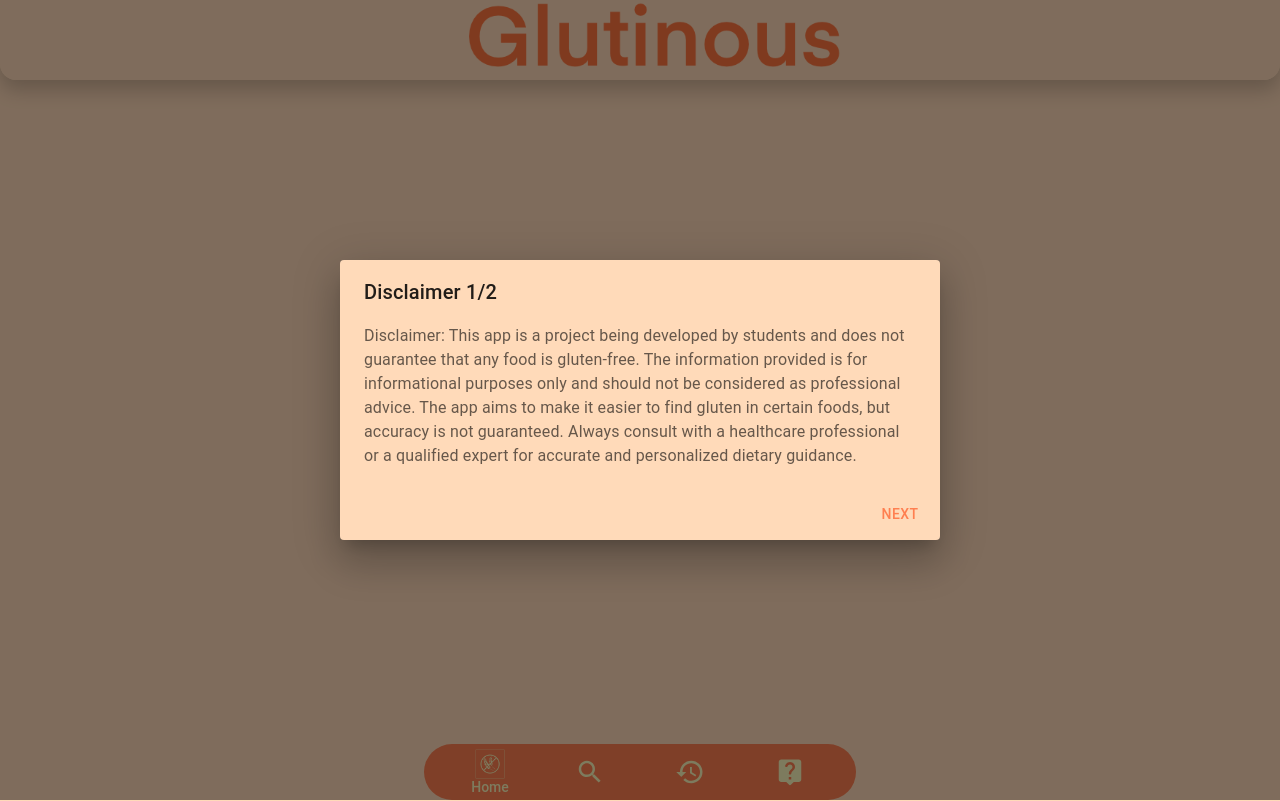
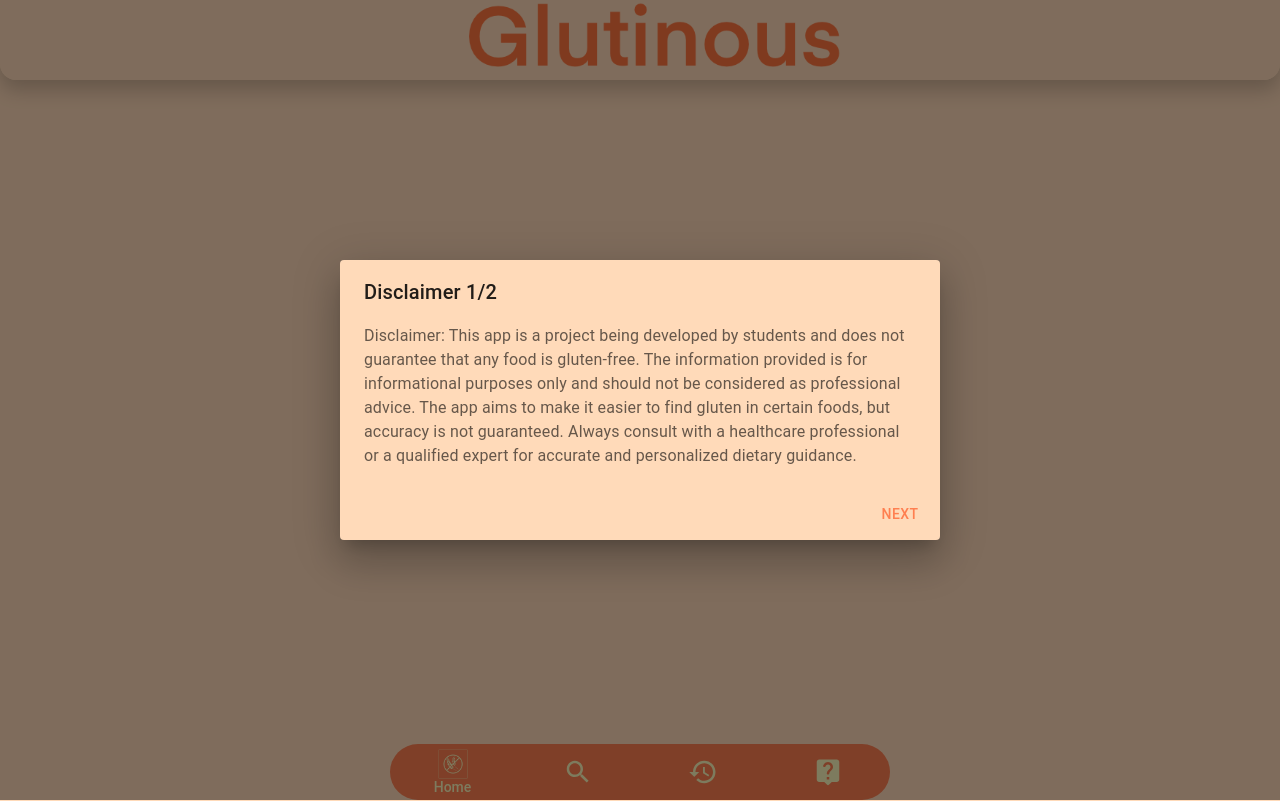
Before and after one commit to MitchWag01/Glutinous, a React (Vite) app in the folder glutinous/glutinous/: page / in a window 1280 px wide. Built offline with nearby package versions, Linux system fonts and the light colour scheme.

Commit message:
Revert "nav change"

```diff
--- a/glutinous/glutinous/src/components/NavBar/Navbar.tsx
+++ b/glutinous/glutinous/src/components/NavBar/Navbar.tsx
@@ -53,7 +53,7 @@ const NavBar: React.FC<NavBarProps> = ({ onNavButtonClick, selectedButton }) =>
     <ThemeProvider theme={theme}>
       <BottomNavigation
         sx={{
-          width: 400,
+          width: 500,
           bgcolor: 'primary.main',
           borderRadius: 10,
           '& .MuiBottomNavigationAction-root': {
@@ -66,7 +66,6 @@ const NavBar: React.FC<NavBarProps> = ({ onNavButtonClick, selectedButton }) =>
               outline: '2px solid transparent', // Set a transparent outline
             },
           },
-          pl:2,pr:2
         }}
         value={selectedButton}
         onChange={handleChange}
```
